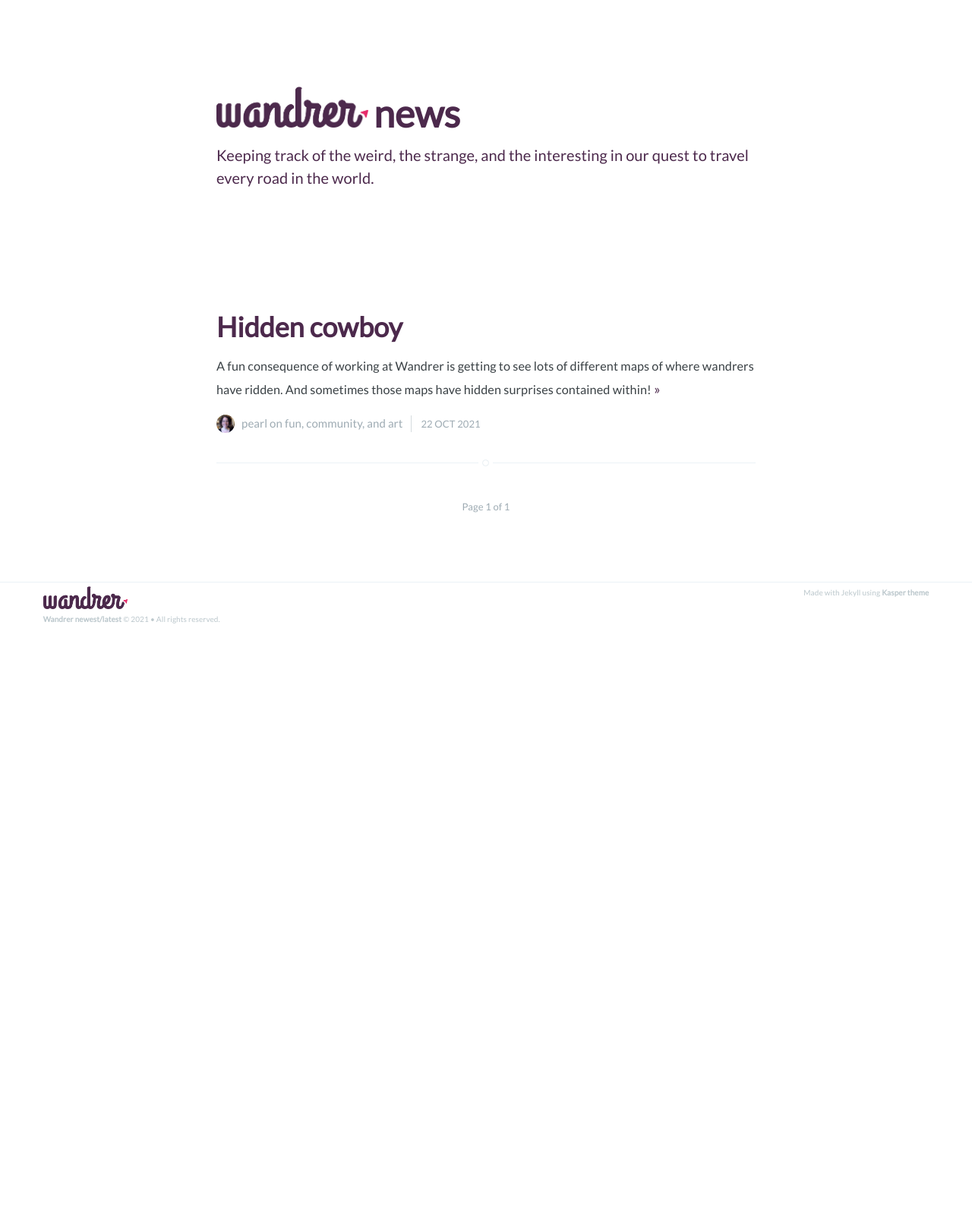
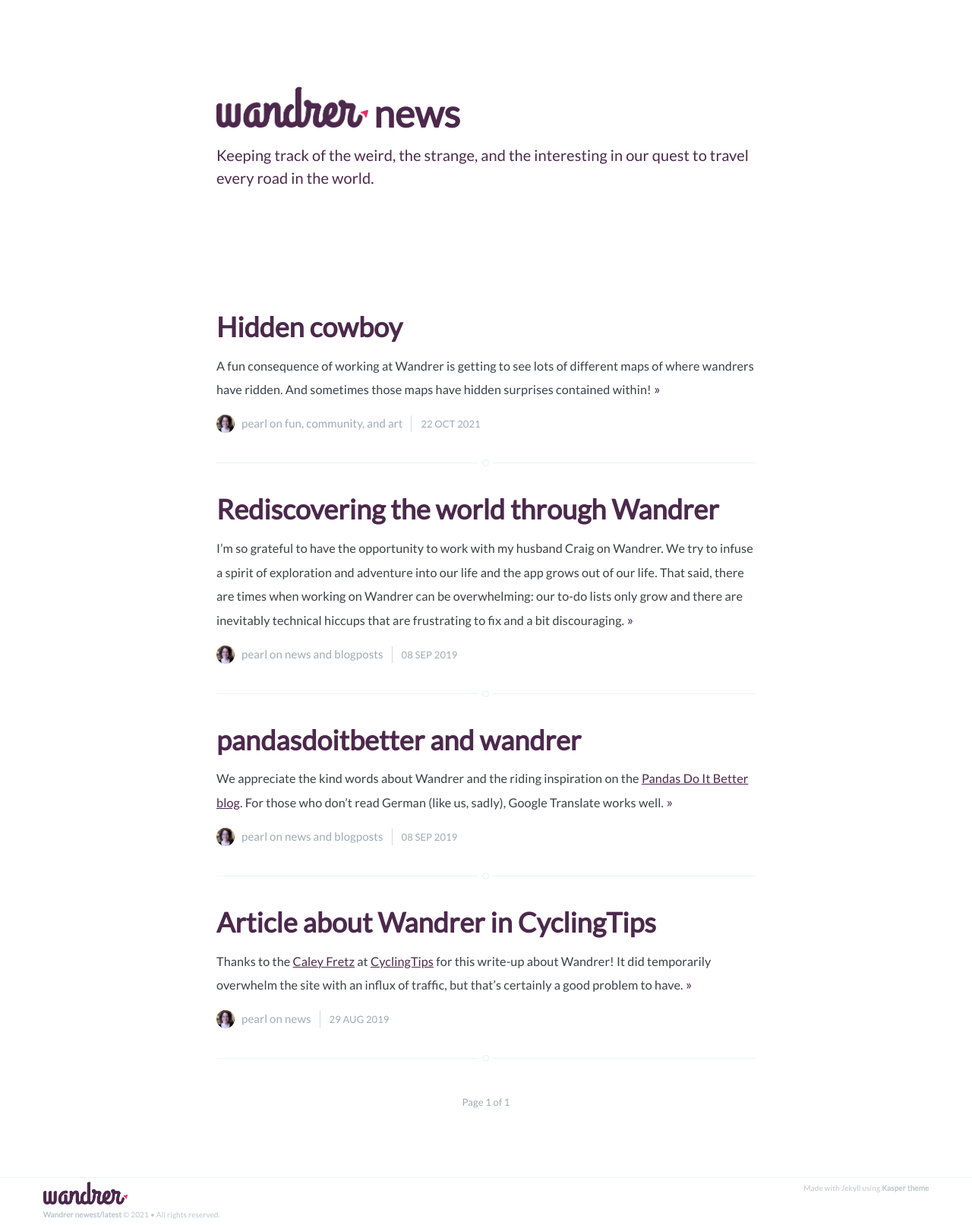
Before and after one commit to wandrer-earth/wandrer-earth.github.io, a Jekyll site: the page built from index.html, in a window 1280 px wide. Shown: the whole page at 76% size. Built offline with Jekyll 4.4.1, drawn with Linux system fonts in a browser that asks for light colours; the list of posts is cut into pages by our own code; before the commit the page ends 900 px from its top, so only the background shows below that.

Commit message:
blog post links

```diff
--- /dev/null
+++ b/_posts/2019-08-29-article-about-wandrer-in-cyclingtips.markdown
@@ -0,0 +1,13 @@
+---
+layout: post
+title:  "Article about Wandrer in CyclingTips"
+date:   2019-08-29 10:18:00
+categories: news
+cover: False
+---
+
+Thanks to the [Caley Fretz](https://twitter.com/caleyfretz) at [CyclingTips](https://cyclingtips.com) for this write-up about Wandrer! It did temporarily overwhelm the site with an influx of traffic, but that's certainly a good problem to have.
+
+You can read the article [here](https://cyclingtips.com/2019/08/strava-wandrer-unique-miles/).
+
+<img src="/assets/images/cyclingtips-article-2019/wandrer-map-image.png" style="width: 100% !important">
--- /dev/null
+++ b/_posts/2019-09-08-pandasdoitbetter-and-wandrer.markdown
@@ -0,0 +1,11 @@
+---
+layout: post
+title:  "pandasdoitbetter and wandrer"
+date:   2019-09-08 10:18:00
+categories: news blogposts
+cover: False
+---
+
+We appreciate the kind words about Wandrer and the riding inspiration on the [Pandas Do It Better blog](https://pandasdoitbetter.blogspot.com/2021/09/stutzpunktdepression.html). For those who don't read German (like us, sadly), Google Translate works well.
+
+<img src="/assets/images/pandas-wandrer/pandas-wandrer.png" style="width: 100% !important">
--- /dev/null
+++ b/_posts/2020-11-06-rediscovering-the-world-through-wandrer.markdown
@@ -0,0 +1,13 @@
+---
+layout: post
+title:  "Rediscovering the world through Wandrer"
+date:   2019-09-08 10:18:00
+categories: news blogposts
+cover: False
+---
+
+I'm so grateful to have the opportunity to work with my husband Craig on Wandrer. We try to infuse a spirit of exploration and adventure into our life and the app grows out of our life. That said, there are times when working on Wandrer can be overwhelming: our to-do lists only grow and there are inevitably technical hiccups that are frustrating to fix and a bit discouraging.
+
+For this reason, we always love discovering blog posts like [this one](https://www.169k.net/blog/Wandrer) from the [169k.net](https://www.169k.net/) blog where Martin shares how he's rediscovered the world using Wandrer (we read it using Google Translate since we don't speak German). It's super inspiring for us here at Wandrer Worldwide HQ, nudging us to remember why love to use Wandrer ourselves and to push through the technical difficulties!
+
+<img src="/assets/images/2019-09-08-rediscovering-the-world-through-wandrer.png" style="width: 100% !important">
--- a/assets/css/screen.css
+++ b/assets/css/screen.css
@@ -901,7 +901,7 @@
 /* Keep images centred and within the bounds of the post-width */
 .post-content img {
     display: block;
-    max-width: 60%;
+    width: 60%;
     height: auto;
     margin: 0 auto;
     padding: 0.6em 0;
```
Also changed, not shown: assets/images/pandas-wandrer/pandas-wandrer.png (added), 2 other files.
